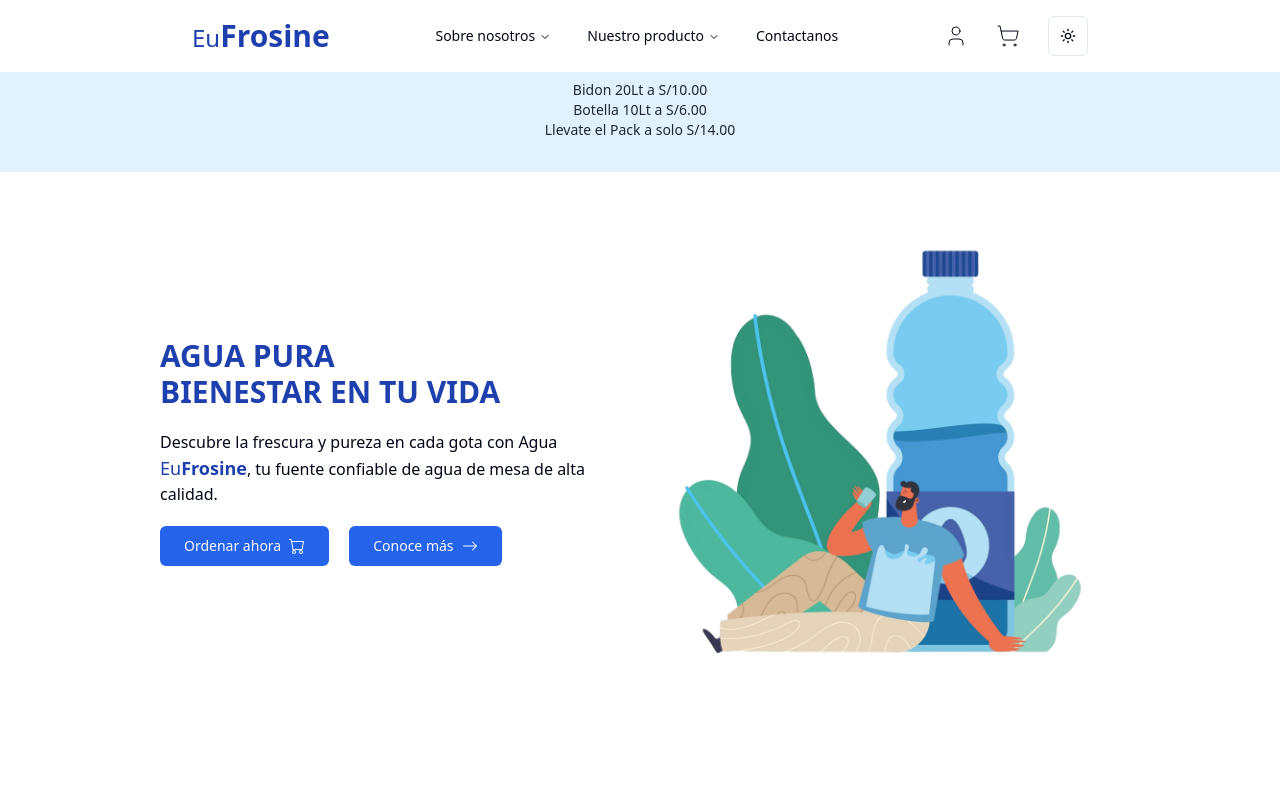
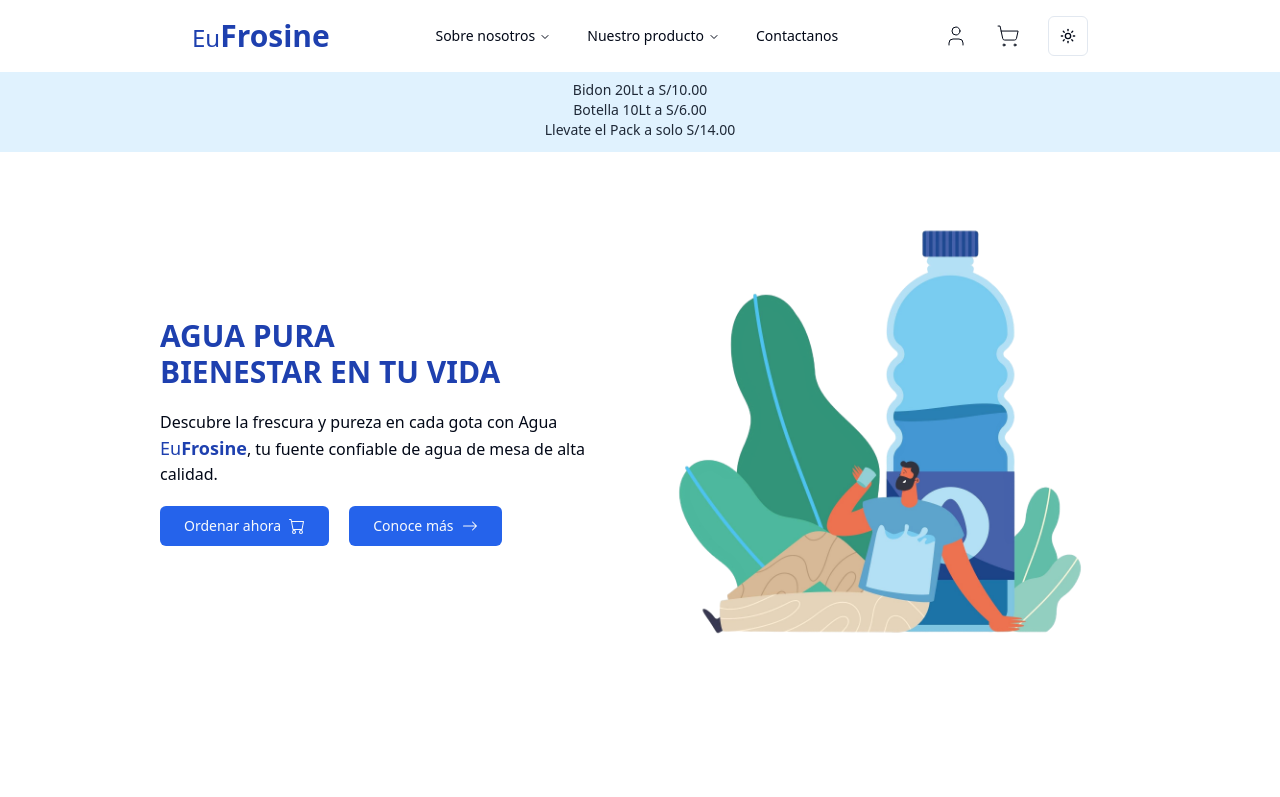
Before and after one commit to JoseSanchez90/frontend-eufrosine-web, a Next.js app: page / in a window 1280 px wide. Shown: the top 797 px of the page. Built offline with nearby package versions, Linux system fonts and the light colour scheme.

Commit message:
change textbanner h-

```diff
--- a/components/carousel-text-banner.tsx
+++ b/components/carousel-text-banner.tsx
@@ -32,7 +32,7 @@ const CarouselTextBanner = () => {
 
     return (
         <div className="w-full bg-sky-100 dark:bg-sky-800">
-            <Carousel className="w-full py-2 max-w-5xl mx-auto" plugins={[
+            <Carousel className="w-full h-20 py-2 max-w-3xl mx-auto" plugins={[
                 Autoplay({
                     delay: 6000,
                 })
```
